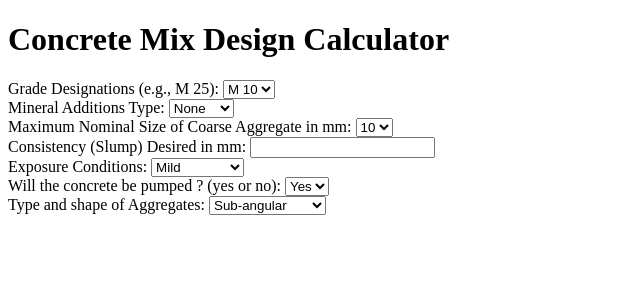
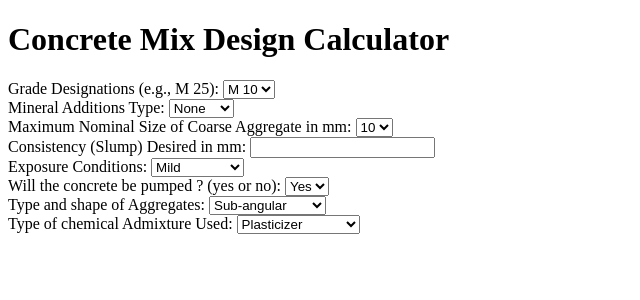
Before and after one commit to itsabdelmalek/concrete_mix_design_calculator, a Flask app: template templates/index.html in a window 1280 px wide. Shown: the top 300 px of the page, without its empty margins (0-640 px from the left). Run offline with Flask 3, Linux system fonts and the light colour scheme; the template is opened without the code that fills it, so the values that code supplies are empty.

Commit message:
added type of chemical admixture menu

```diff
--- a/templates/index.html
+++ b/templates/index.html
@@ -65,6 +65,11 @@
             <option value="rounded gravel">Rounded gravel</option>
             <option value="crushed gravel">Crushed gravel</option>
         </select><br>
+	<label for="admixture">Type of chemical Admixture Used:</label>
+        <select name="admixture">
+            <option value="Plasticizer">Plasticizer</option>
+            <option value="Super Plasticizer">Super Plasticizer</option>
+        </select><br>
 
     </form>
 </body>
```
